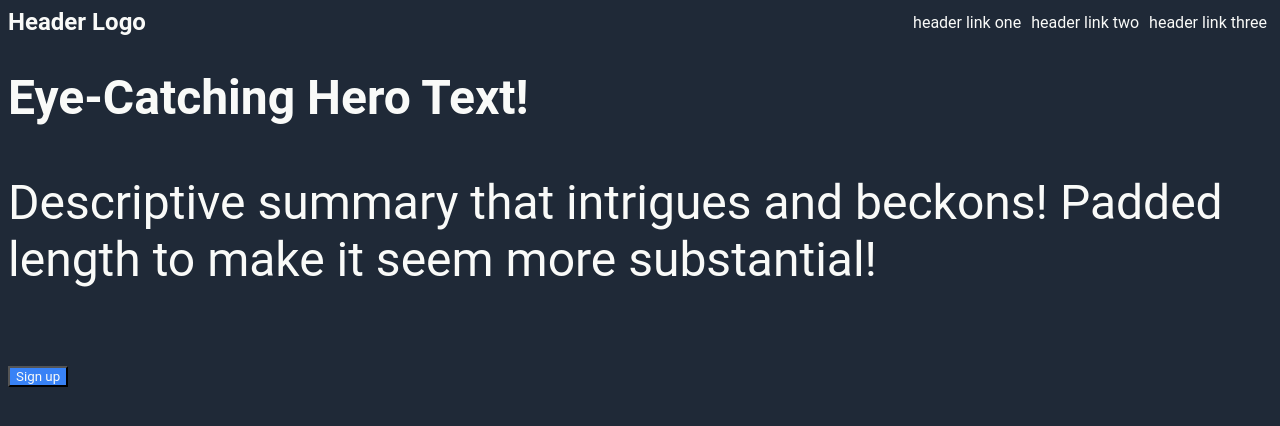
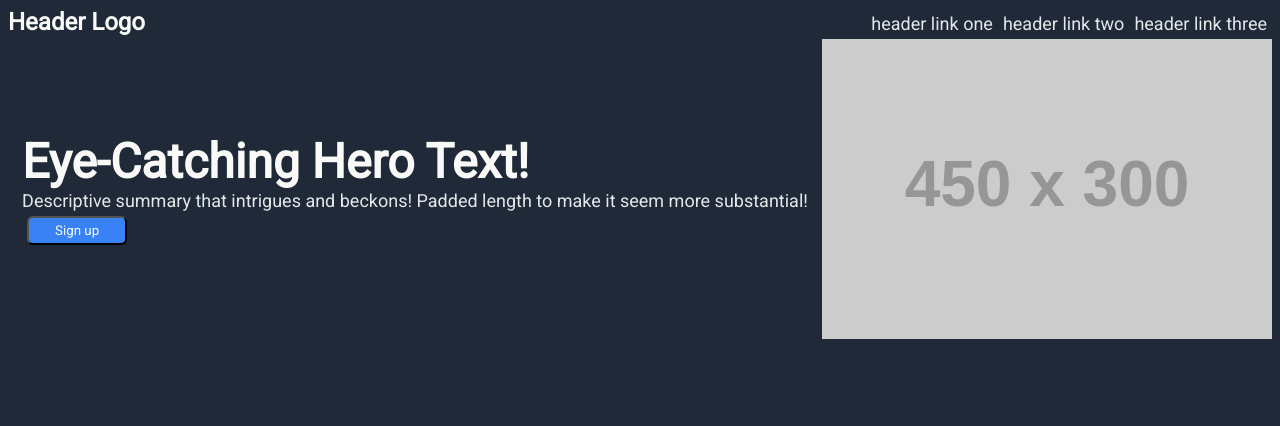
Before and after one commit to NJRFirstOfHisName/flexbox-practice, a plain HTML site: page index.html in a window 1280 px wide. Drawn offline with Linux system fonts and the light colour scheme; placeholder pictures from the web are drawn by us.

Commit message:
Finished hero section(ish)

```diff
--- a/index.html
+++ b/index.html
@@ -1,6 +1,9 @@
 <!DOCTYPE html>
 <html lang="en">
 <head>
+    <link rel="preconnect" href="https://fonts.googleapis.com">
+    <link rel="preconnect" href="https://fonts.gstatic.com" crossorigin>
+    <link href="https://fonts.googleapis.com/css2?family=Roboto&display=swap" rel="stylesheet">
     <link rel="stylesheet" href="./style.css">
     <meta charset="UTF-8">
     <meta http-equiv="X-UA-Compatible" content="IE=edge">
@@ -17,9 +20,16 @@
         </div>
     </nav>
     <div class="hero">
-        <h1 class="hero">Eye-Catching Hero Text!</h1>
-        <p>Descriptive summary that intrigues and beckons! Padded length to make it seem more substantial!</p>
-        <button alt="You know you want to">Sign up</button>
+        <div class="hero-left">
+            <div class="hero-main-text">Eye-Catching Hero Text!</div>
+            <div class="hero-summary">Descriptive summary that intrigues and beckons!
+                Padded length to make it seem more substantial!</div>
+            <button alt="You know you want to">Sign up</button>
+        </div>
+        <div class="hero-right">
+            <img src="https://placehold.co/450x300" alt="Gripping and thought-provoking image">
+        </div>
     </div>
+
 </body>
 </html>
--- a/style.css
+++ b/style.css
@@ -1,6 +1,7 @@
 * {
     background-color: #1f2937;
-    font-family: roboto;
+    font-family: 'Roboto', sans-serif;
+    margin: 0px, 20px;
 }
 
 .header, .hero, button {
@@ -28,11 +29,38 @@
 }
 
 .hero {
+    display: flex;
+    margin: auto;
+
+}
+
+.hero-left {
+    display: flex;
+    justify-content: center;
+    flex-direction: column;
+    margin: auto;
+}
+
+.hero-right {
+    float: right;
+}
+
+.hero-main-text {
     font-size: 48px;
-    font-weight: extra-bold;
-    justify-content: flex-start;
+    font-weight: bolder;
+    color: #f9faf8;
+}
+
+.hero-summary, .header-link {
+    font-size: 18px;
+    color: #E5E7EB
 }
 
 button {
-    background-color: #3882f6
+    background-color: #3882f6;
+    width: 100px;
+    border-radius: 6px;
+    display: inline-block;
+    padding: 5px;
+    margin: 5px;
 }
```
